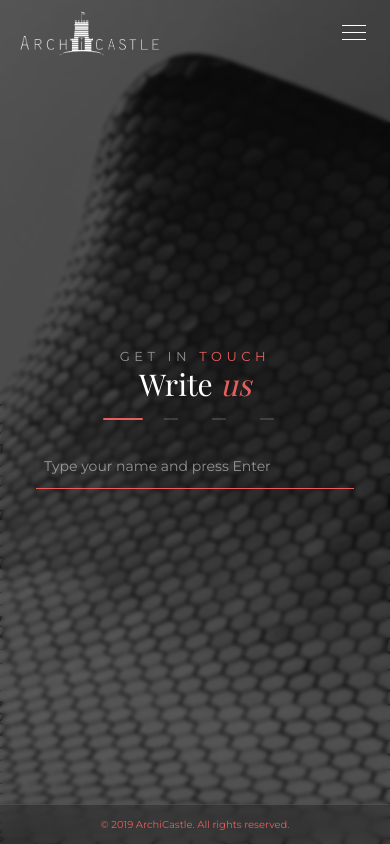
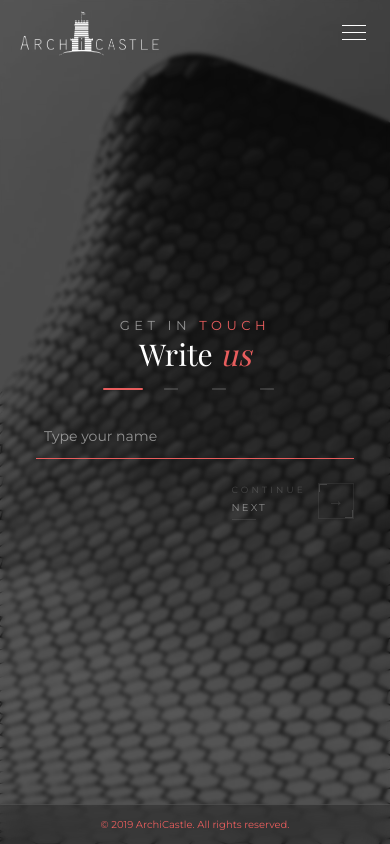
Before and after one commit to soham0w0sarkar/Archicastle, a React (Vite) app: page /contact in a window 390 px wide. Built offline with nearby package versions, Linux system fonts and the light colour scheme; a web font is replaced by a local one.

Commit message:
mobile design change

```diff
--- /dev/null
+++ b/src/components/FormStepButton.jsx
@@ -0,0 +1,58 @@
+function BlueprintArrowBox({ arrow, className = "" }) {
+  return (
+    <span
+      className={`relative flex h-9 w-9 shrink-0 items-center justify-center border border-white/25 text-accent transition-colors duration-300 group-hover:border-accent group-hover:bg-accent group-hover:text-white group-disabled:border-white/15 group-disabled:text-white/30 sm:h-10 sm:w-10 ${className}`}
+    >
+      <span
+        className="absolute top-0 left-0 h-2 w-2 border-t border-l border-white/35 transition-colors group-hover:border-white"
+        aria-hidden
+      />
+      <span
+        className="absolute right-0 bottom-0 h-2 w-2 border-r border-b border-white/35 transition-colors group-hover:border-white"
+        aria-hidden
+      />
+      <span
+        aria-hidden
+        className={`relative text-base leading-none transition-transform duration-200 ${arrow === "←" ? "group-hover:-translate-x-0.5" : "group-hover:translate-x-0.5"}`}
+      >
+        {arrow}
+      </span>
+    </span>
+  );
+}
+
+export default function FormStepButton({
+  direction = "next",
+  eyebrow,
+  label,
+  onClick,
+  disabled = false,
+  className = "",
+}) {
+  const isBack = direction === "back";
+
+  return (
+    <button
+      type="button"
+      onClick={onClick}
+      disabled={disabled}
+      className={`group relative inline-flex items-center gap-3 disabled:cursor-not-allowed disabled:opacity-45 ${className}`}
+    >
+      {isBack && <BlueprintArrowBox arrow="←" />}
+
+      <span className="flex flex-col items-start gap-1">
+        <span className="text-[9px] tracking-[0.35em] text-white/40 uppercase">
+          {eyebrow}
+        </span>
+        <span className="text-[10px] tracking-[0.22em] text-white uppercase sm:text-xs">
+          {label}
+        </span>
+        <span
+          className={`h-px w-6 bg-white/20 transition-all duration-300 group-hover:w-12 group-hover:bg-accent group-disabled:group-hover:w-6 group-disabled:group-hover:bg-white/20`}
+        />
+      </span>
+
+      {!isBack && <BlueprintArrowBox arrow="→" />}
+    </button>
+  );
+}
--- a/src/pages/ContactPage.jsx
+++ b/src/pages/ContactPage.jsx
@@ -3,11 +3,19 @@ import { useRef, useState } from "react";
 import { useLocation } from "react-router-dom";
 import { sendContactEmail } from "../api/contact";
 import BackgroundImage from "../components/BackgroundImage";
+import FormStepButton from "../components/FormStepButton";
 import Header from "../components/Header";
 import PageShell from "../components/PageShell";
 import { PAGE_BACKGROUNDS } from "../data/backgroundAssets";
 
 const FIELDS = ["name", "email", "phone", "message"];
+
+const FIELD_LABELS = {
+  name: "Name",
+  email: "Email",
+  phone: "Contact",
+  message: "Message",
+};
 
 const panel = {
   hidden: {},
@@ -98,6 +106,36 @@ function ContactForm({ prefilledMessage = "" }) {
     }
   };
 
+  const goBack = () => {
+    const index = FIELDS.indexOf(currentField);
+    if (index > 0) {
+      const prev = FIELDS[index - 1];
+      setCurrentField(prev);
+      focusField(prev);
+    }
+  };
+
+  const canAdvanceFrom = (field) => {
+    if (field === "phone") return true;
+    return formData[field].trim().length > 0;
+  };
+
+  const handleMobileNext = () => {
+    if (currentField === "message") {
+      submitForm();
+      return;
+    }
+
+    if (canAdvanceFrom(currentField)) {
+      advanceFrom(currentField);
+    }
+  };
+
+  const currentFieldIndex = FIELDS.indexOf(currentField);
+  const isLastField = currentField === "message";
+  const previousFieldLabel =
+    currentFieldIndex > 0 ? FIELD_LABELS[FIELDS[currentFieldIndex - 1]] : "Back";
+
   const handleKeyDown = (e, field) => {
     if (e.key !== "Enter") return;
     if (field === "message" && e.shiftKey) return;
@@ -109,7 +147,7 @@ function ContactForm({ prefilledMessage = "" }) {
       return;
     }
 
-    if (formData[field].trim()) {
+    if (formData[field].trim() || field === "phone") {
       advanceFrom(field);
     }
   };
@@ -160,7 +198,7 @@ function ContactForm({ prefilledMessage = "" }) {
       type: "text",
       name: "name",
       placeholder: (active) =>
-        active ? "Type your name and press Enter" : "Name",
+        active ? "Type your name" : "Name",
       disabled: currentField !== "name" && formData.name !== "",
     },
     {
@@ -168,7 +206,7 @@ function ContactForm({ prefilledMessage = "" }) {
       type: "email",
       name: "email",
       placeholder: (active) =>
-        active ? "Type your email and press Enter" : "Email",
+        active ? "Type your email" : "Email",
       disabled: currentField !== "email",
     },
     {
@@ -176,7 +214,7 @@ function ContactForm({ prefilledMessage = "" }) {
       type: "tel",
       name: "phone",
       placeholder: (active) =>
-        active ? "Type your contact no. and press Enter" : "Contact no.",
+        active ? "Type your contact no." : "Contact no.",
       disabled: currentField !== "phone",
     },
     {
@@ -184,9 +222,7 @@ function ContactForm({ prefilledMessage = "" }) {
       type: "textarea",
       name: "message",
       placeholder: (active) =>
-        active
-          ? "Type your message and press Enter to send"
-          : "Type your message here...",
+        active ? "Type your message" : "Type your message here...",
       disabled: currentField !== "message",
     },
   ];
@@ -279,6 +315,28 @@ function ContactForm({ prefilledMessage = "" }) {
               ) : null,
             )}
           </AnimatePresence>
+
+          <div className="mt-6 flex items-center justify-between gap-4 md:hidden">
+            {currentFieldIndex > 0 ? (
+              <FormStepButton
+                direction="back"
+                eyebrow="Previous"
+                label={previousFieldLabel}
+                onClick={goBack}
+              />
+            ) : (
+              <span aria-hidden className="w-9" />
+            )}
+
+            <FormStepButton
+              direction="next"
+              eyebrow={isLastField ? "Submit" : "Continue"}
+              label={isLastField ? "Send" : "Next"}
+              onClick={handleMobileNext}
+              disabled={!canAdvanceFrom(currentField)}
+              className="ml-auto"
+            />
+          </div>
         </form>
       </motion.div>
 
```
